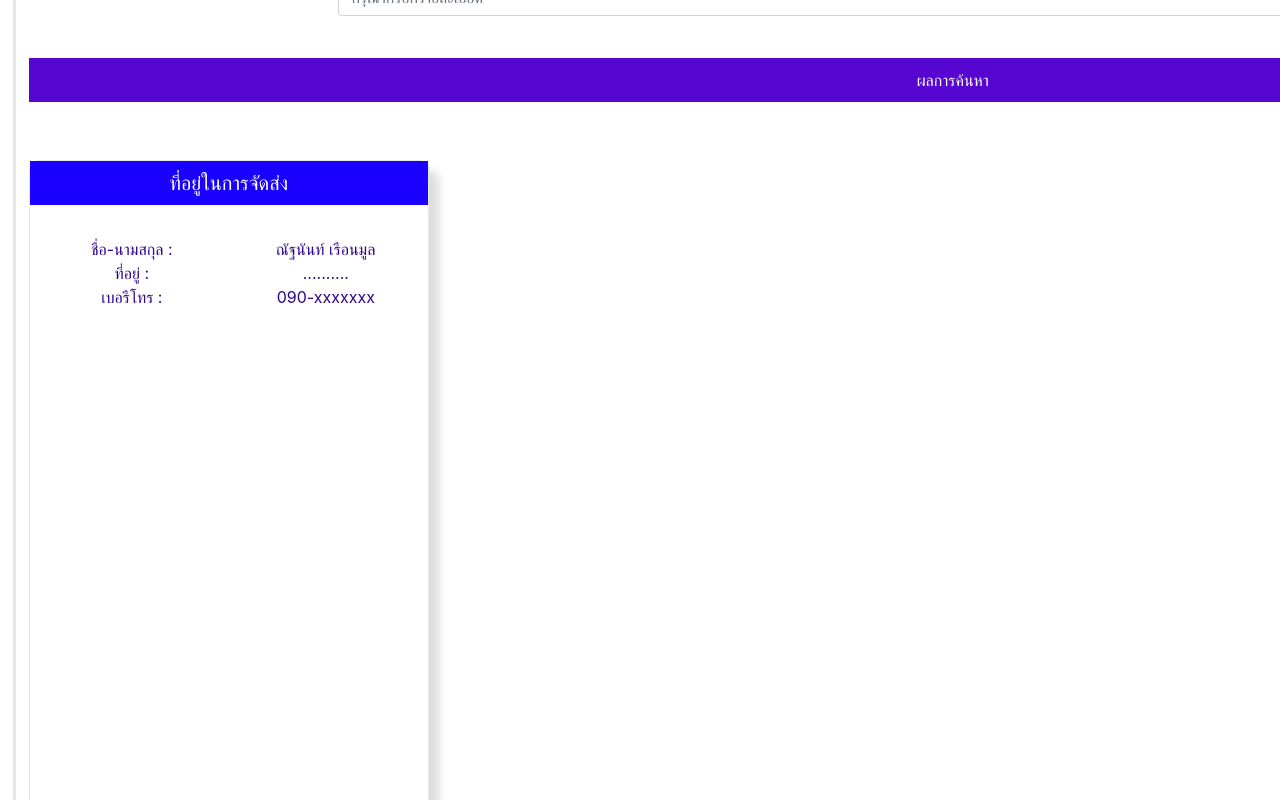
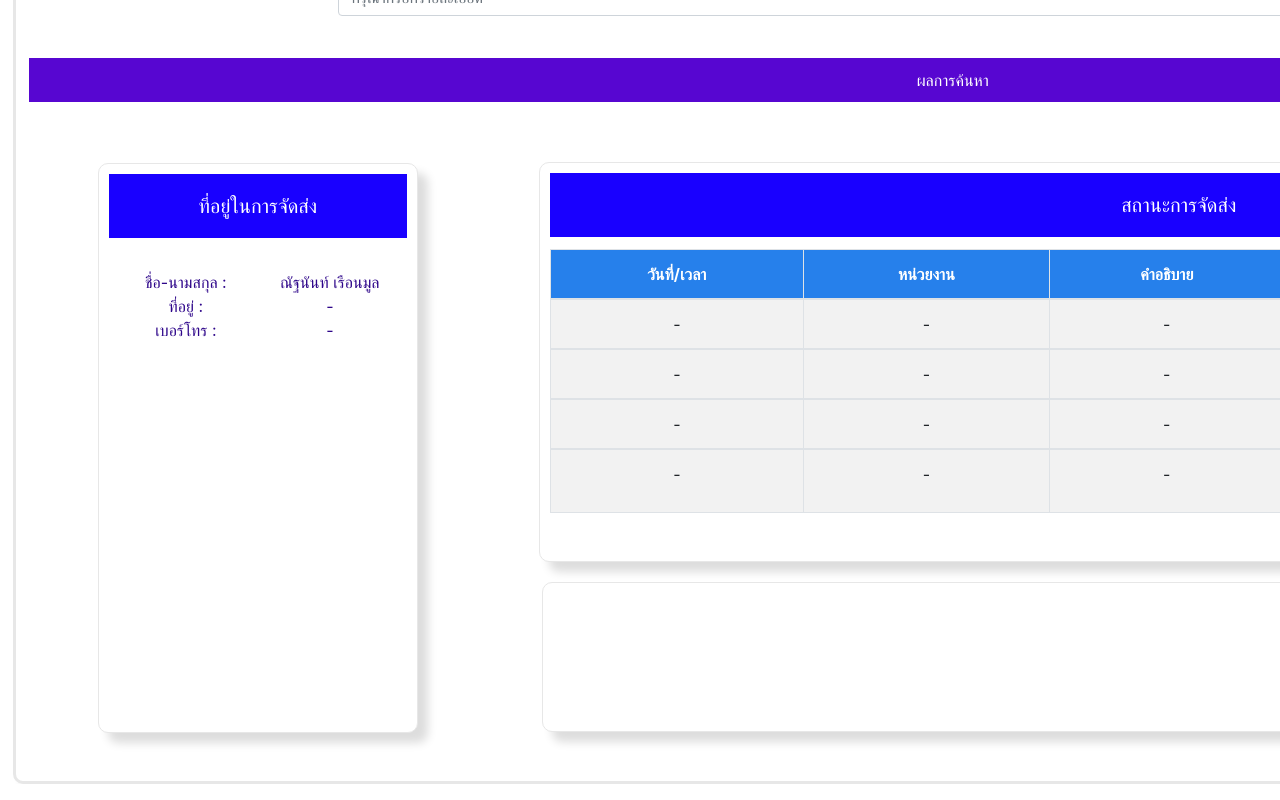
Before and after one commit to artty7541/newpro, a React (Create React App) app: page /trace in a window 1280 px wide. Shown: the part 320-1120 px from the top of the page. Built offline with nearby package versions, Linux system fonts and the light colour scheme.

Commit message:
update to remote githup

```diff
--- a/src/components/trace.js
+++ b/src/components/trace.js
@@ -21,8 +21,7 @@ const Header = () => {
         </div>
       </div>
       <NavbarLogin />
-      <div class="center" className="coler-bg5 border-c">
-
+      <div class="center" className="coler-bg7 border-c">
         <div className="border-c1">
           <div
             className="border-c3"
@@ -51,62 +50,62 @@ const Header = () => {
             <Button type="submit" lg={2} className="btn btn-blue space">
               ค้นหา
             </Button>
-
           </Form.Row>
           <p className="row"> </p>
-            <p className="row" > </p>
-            <p style={{backgroundColor: " #5706D1",padding: "10px",color: "white"}}>ผลการค้นหา</p>
           <p className="row"> </p>
-          <p className="row"> </p>
-          <div className="row ">
+          <p
+            style={{
+              backgroundColor: " #5706D1",
+              padding: "10px",
+              color: "white",
+            }}
+          >
+            ผลการค้นหา
+          </p>
+
+
+
             <div className="col-md-4">
 
-          <Card className=" border-c8" style={{ width: "25rem" }}>
-          <Card.Title style={{ backgroundColor: "#1900ff" ,color: "white",padding: "10px" }} >ที่อยู่ในการจัดส่ง</Card.Title>
 
+          <div className="col-md-4">
+            <Card
+              className="r-margintop border-c17 "
+              style={{ width: "20rem", padding: "10px" }}
+            > <Card.Title  style={{ backgroundColor: "#1900ff", color: "white", padding: "20px" }}>ที่อยู่ในการจัดส่ง</Card.Title>
               <Card.Body>
-
                 <Row>
-              <Col>
-              ชื่อ-นามสกุล :
-              </Col>
-              <Col>
-              ณัฐนันท์ เรือนมูล
-              </Col>
+                  <Col>ชื่อ-นามสกุล :</Col>
+                  <Col>ณัฐนันท์ เรือนมูล</Col>
                 </Row>
                 <Row>
-              <Col>
-              ที่อยู่ :
-              </Col>
-              <Col>
-              ..........
-              </Col>
+                  <Col>ที่อยู่ :</Col>
+                  <Col>-</Col>
                 </Row>
                 <Row>
-              <Col>
-              เบอรืโทร :
-              </Col>
-              <Col>
-              090-xxxxxxx
-              </Col>
+                  <Col>เบอร์โทร :</Col>
+                  <Col>-</Col>
                 </Row>
               </Card.Body>
+
+
             </Card>
 
-          <Card className="row border-c6" style={{ width: "80rem" }}>
 
-          <Card.Title style={{ backgroundColor: "#1900ff" ,color: "white",padding: "10px" }}>ติดตามสถานะการจัดส่ง</Card.Title>
-          <h1 style={{ fontSize: "15px" }}>หมายเลขพัสดุ : xxxxxxxxxxxxxxx </h1>
-          <p className="row"> </p>
+
+              <Card
+                className=" border-c18"
+                style={{ width: "80rem", padding: "10px" }}
+              ><Card.Title  style={{ backgroundColor: "#1900ff", color: "white", padding: "20px" }}>สถานะการจัดส่ง</Card.Title>
                 <Table striped bordered hover>
-
                   <thead>
-    <tr>
-    <th>เวลา/วันที่</th>
+                    <tr style={{ backgroundColor: "#2680EB", color: "white" }}>
+                      <th>วันที่/เวลา</th>
                       <th>หน่วยงาน</th>
                       <th>คำอธิบาย</th>
-      <th>ผลการนำจ่าย</th>
-      <th>         </th>
+                      <th>เวลาจำหน่าย</th>
+                      <th></th>
+
                     </tr>
                   </thead>
                   <tbody>
@@ -115,72 +114,76 @@ const Header = () => {
                       <td>-</td>
                       <td>-</td>
                       <td>-</td>
-      <td>-</td>
 
+                      <td>
+
+                      </td>
                     </tr>
+                  </tbody>
+                  <tbody>
                     <tr>
                       <td>-</td>
                       <td>-</td>
                       <td>-</td>
                       <td>-</td>
-      <td>-</td>
+
+                      <td></td>
+
 
                     </tr>
+                  </tbody>
+                  <tbody>
                     <tr>
                       <td>-</td>
                       <td>-</td>
                       <td>-</td>
                       <td>-</td>
-      <td>-</td>
+
+                      <td></td>
+
 
                     </tr>
+                  </tbody>
+                  <tbody>
                     <tr>
                       <td>-</td>
                       <td>-</td>
                       <td>-</td>
                       <td>-</td>
-      <td>-</td>
+
+                      <td> <div>
+                          <Button
+                            type="button"
+                            className="btn btn-danger"
+                            data-toggle="modal"
+                            data-target="#myModal"
+                          >
+                            ผู้้รับ{" "}
+                          </Button>
+                        </div></td>
+
 
                     </tr>
-    <tr>
-      <td>-</td>
-      <td>-</td>
-      <td>-</td>
-      <td>-</td>
-      <td>
-        <div>
+                  </tbody>
+                </Table>
+              </Card>
 
-  <Button type="button" class="btn btn-primary" data-toggle="modal" data-target="#myModal">
-ชื่อผู้รับ  </Button>
          </div>
-</td>
-
-    </tr>
-
-  </tbody>
-
-</Table>
-
-
-          </Card>
-          <Card className="row border-c7 " style={{ width: "80rem" }}>
-
-
+         <div>  <Card
+              className="r-margintop border-c20 "
+              style={{ width: "80rem", padding: "10px" }}
+            >
               <Card.Body>
-
 
               </Card.Body>
 
 
             </Card>
-            <div>
 </div>
               </div>
             </div>
           </div>
     </div>
-   </div>
-
   );
 };
 export default Header;
--- a/src/photo.css
+++ b/src/photo.css
@@ -358,3 +358,92 @@
   box-shadow: 10px 10px 10px #dddddd;
   left: 1250px;
 }
+.border-c16{
+  margin-top: 1px;
+  height: 430px;
+  border-style: solid;
+  border-color: #e7e7e7;
+  border-radius: 10px;
+  background-color: #ffffff;
+  box-shadow: 10px 10px 10px #dddddd;
+  left: 1250px;
+}
+.coler-bg6 {
+  background-color: rgba(255, 255, 255, 0.815);
+  position: absolute;
+  left: 1%;
+  margin-top: 5px;
+  padding: 10px;
+  width: 1880px;
+  text-align: center;
+  border-radius: 10px;
+  color: #2e068a;
+  height: 750px;
+
+}
+.border-c17{
+  margin-top: 1px;
+  height: 570px;
+  border-style: solid;
+  border-color: #e7e7e7;
+  border-radius: 10px;
+  background-color: #ffffff;
+  box-shadow: 10px 10px 10px #dddddd;
+
+}
+.border-c18{
+  margin-top: 60px;
+   height: 400px;
+   border-style: solid;
+   border-color: #e7e7e7;
+   border-radius: 10px;
+   background-color: #ffffff;
+   box-shadow: 10px 10px 10px #dddddd;
+   left: 480px;
+ }
+ .border-c19{
+  margin-top: 60px;
+   height: 400px;
+   border-style: solid;
+   border-color: #e7e7e7;
+   border-radius: 10px;
+   background-color: #ffffff;
+   box-shadow: 10px 10px 10px #dddddd;
+   left: 480px;
+ }
+ .coler-bg7 {
+  background-color: rgba(255, 255, 255, 0.815);
+  position: absolute;
+  left: 1%;
+  margin-top: 5px;
+  padding: 10px;
+  width: 1880px;
+  text-align: center;
+  border-radius: 10px;
+  color: #2e068a;
+  height: 1000px;
+ }
+ .border-c20{
+  margin-top: 20px;
+   height: 150px;
+   border-style: solid;
+   border-color: #e7e7e7;
+   border-radius: 10px;
+   background-color: #ffffff;
+   box-shadow: 10px 10px 10px #dddddd;
+   left: 390px;
+
+ }
+ .coler-bg7 {
+  background-color: rgba(255, 255, 255, 0.815);
+  position: absolute;
+  left: 1%;
+  margin-top: 5px;
+  padding: 10px;
+  width: 1880px;
+  text-align: center;
+  border-radius: 10px;
+  color: #2e068a;
+  height: 950px;
+
+}
```
Lines whose indentation alone changed are shown as unchanged.
